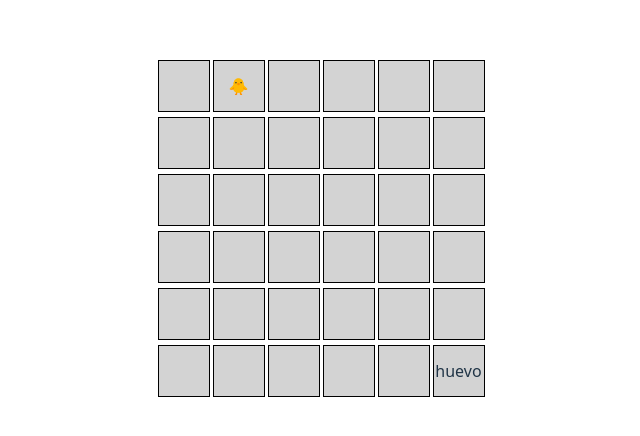
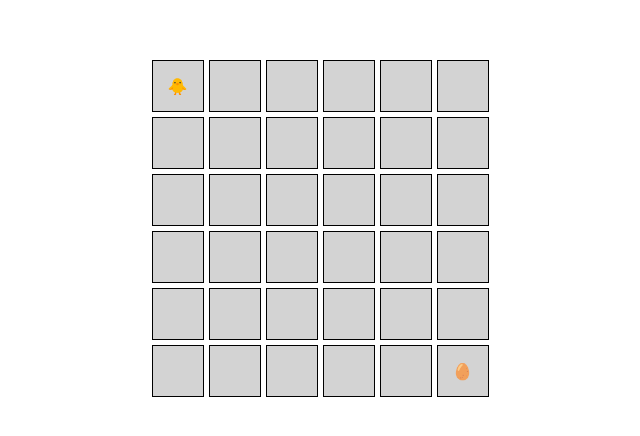
Before and after one commit to Fernandodg97/fusiona-elements, a React (Vite) app: page / in a window 1280 px wide. Shown: the part 172-608 px from the top of the page, without its empty margins (320-960 px from the left). Built offline with nearby package versions, Linux system fonts and the light colour scheme.

Commit message:
Fix Bidimensional array

```diff
--- a/src/components/Tablero.css
+++ b/src/components/Tablero.css
@@ -1,10 +1,14 @@
 .tablero {
     display: grid;
-    grid-template-columns: repeat(6, 50px);
     gap: 5px;
   }
 
-  .celdas {
+  .fila{
+    display: flex;
+    gap: 5px;
+  }
+
+  .casilla {
     width: 50px;
     height: 50px;
     background-color: lightgray;
--- a/src/components/Tablero.tsx
+++ b/src/components/Tablero.tsx
@@ -1,24 +1,30 @@
 import Casilla from "./Casilla";
 import "./Tablero.css";
 
-function Tablero(){
+function Tablero() {
     const filas = 6;
     const columnas = 6;
-    const tamaño = filas * columnas;
 
-    return(
+    const grid = Array.from({ length: filas }, () =>
+        Array.from({ length: columnas }, () => "")
+    );
+
+    grid[0][0] = "🐥";
+    grid[5][5] = "🥚";
+
+    return (
         <>
-        <div className="tablero">
-            {Array.from({length: tamaño }).map((_, index) => (
-                <div key={index} className="celdas" >
-                        {
-                                <Casilla index={index} emoji={ index === 1 ? '🐥' : index === 35? 'huevo' : ''}/>
-                        }
-                </div>
-            ))}
-        </div>
+            <div className="tablero">
+            {grid.map((row, rowIndex) => (
+                    <div key={rowIndex} className="fila">
+                        {row.map((cell, colIndex) => (
+                            <Casilla index={colIndex} emoji={cell}/>
+                        ))}
+                    </div>
+                ))}
+            </div>
         </>
-    )
+    );
 }
 
 export default Tablero;
```
